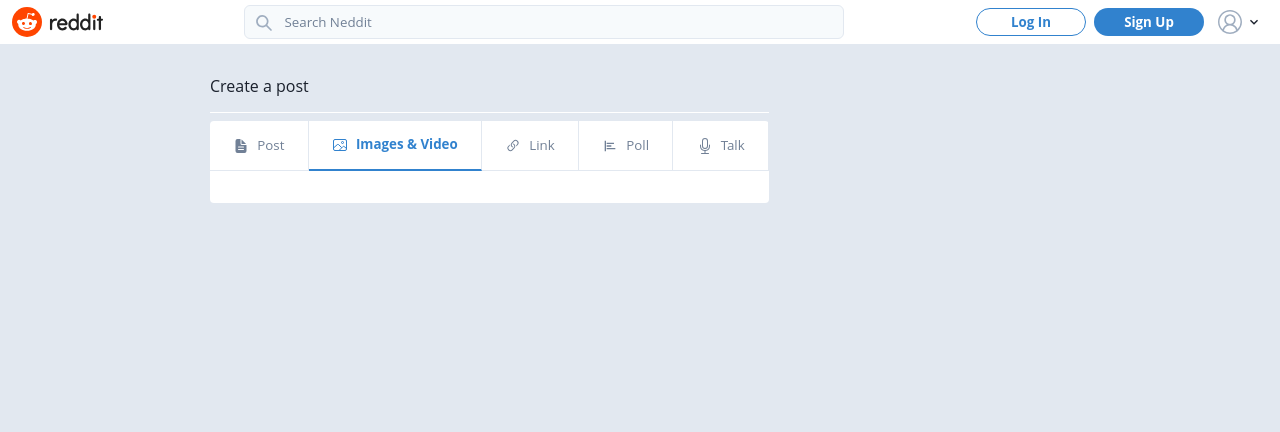
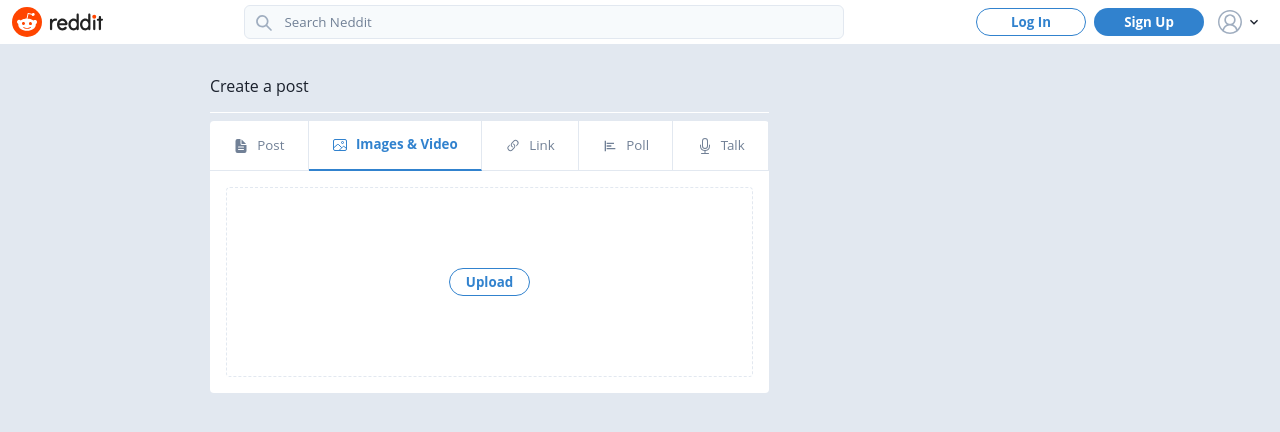
Before and after one commit to oguzthmc/neddit, a Next.js app: page /r/1/submit in a window 1280 px wide. Both pictures are taken after a click on the element "Images & Video". Shown: the top 432 px of the page. Built offline with nearby package versions, Linux system fonts and the light colour scheme; no server answers.

Commit message:
NewPostForm - ImageUpload component

```diff
--- a/src/components/Posts/NewPostForm.tsx
+++ b/src/components/Posts/NewPostForm.tsx
@@ -3,6 +3,7 @@
 import { BiPoll } from 'react-icons/bi';
 import { BsLink45Deg, BsMic } from 'react-icons/bs';
 import { IoDocumentText, IoImageOutline } from 'react-icons/io5';
+import ImageUpload from './PostForm/ImageUpload';
 import TextInputs from './PostForm/TextInputs';
 import TabItem from './TabItem';
 
@@ -49,7 +50,19 @@
 
   const handleCreatePost = async () => { };
 
-  const onSelectImage = () => { };
+  const onSelectImage = (event: React.ChangeEvent<HTMLInputElement>) => {
+    const reader = new FileReader();
+
+    if (event.target.files?.[0]) {
+      reader.readAsDataURL(event.target.files[0]);
+    }
+
+    reader.onload = (readerEvent) => {
+      if (readerEvent.target?.result) {
+        setSelectedFile(readerEvent.target.result as string);
+      }
+    };
+  };
 
   const onTextChange = (
     event: React.ChangeEvent<HTMLInputElement | HTMLTextAreaElement>
@@ -78,6 +91,14 @@
           onChange={onTextChange}
           loading={loading}
         />}
+        {selectedTab === 'Images & Video' && (
+          <ImageUpload
+            selectedFile={selectedFile}
+            onSelectImage={onSelectImage}
+            setSelectedTab={setSelectedTab}
+            setSelectedFile={setSelectedFile}
+          />
+        )}
       </Flex>
     </Flex>
   );
--- /dev/null
+++ b/src/components/Posts/PostForm/ImageUpload.tsx
@@ -0,0 +1,70 @@
+import { Button, Flex, Image, Stack } from '@chakra-ui/react';
+import React, { useRef } from 'react';
+
+type ImageUploadProps = {
+  selectedFile?: string;
+  onSelectImage: (event: React.ChangeEvent<HTMLInputElement>) => void;
+  setSelectedTab: (value: string) => void;
+  setSelectedFile: (value: string) => void;
+};
+
+const ImageUpload: React.FC<ImageUploadProps> = ({
+  selectedFile,
+  onSelectImage,
+  setSelectedTab,
+  setSelectedFile
+}) => {
+  const selectedFileRef = useRef<HTMLInputElement>(null);
+
+  return (
+    <Flex direction='column' justify='center' align='center' width='100%'>
+      {selectedFile ? (
+        <>
+          <Image
+            src={selectedFile}
+            alt='Your Image'
+            maxWidth='400px'
+            maxHeight='400px'
+          />
+          <Stack direction='row' mt={4}>
+            <Button height='28px' onClick={() => setSelectedTab('Post')}>
+              Back to Post
+            </Button>
+            <Button
+              variant='outline'
+              height='28px'
+              onClick={() => setSelectedFile('')}
+            >
+              Remove
+            </Button>
+          </Stack>
+        </>
+      ) : (
+        <Flex
+          justify='center'
+          align='center'
+          p={20}
+          border='1px dashed'
+          borderColor='gray.200'
+          width='100%'
+          borderRadius={4}
+        >
+          <Button
+            variant='outline'
+            height='28px'
+            onClick={() => selectedFileRef.current?.click()}
+          >
+            Upload
+          </Button>
+          <input
+            ref={selectedFileRef}
+            type='file'
+            hidden
+            onChange={onSelectImage}
+          />
+        </Flex>
+      )}
+    </Flex>
+  );
+};
+export default ImageUpload;
```
